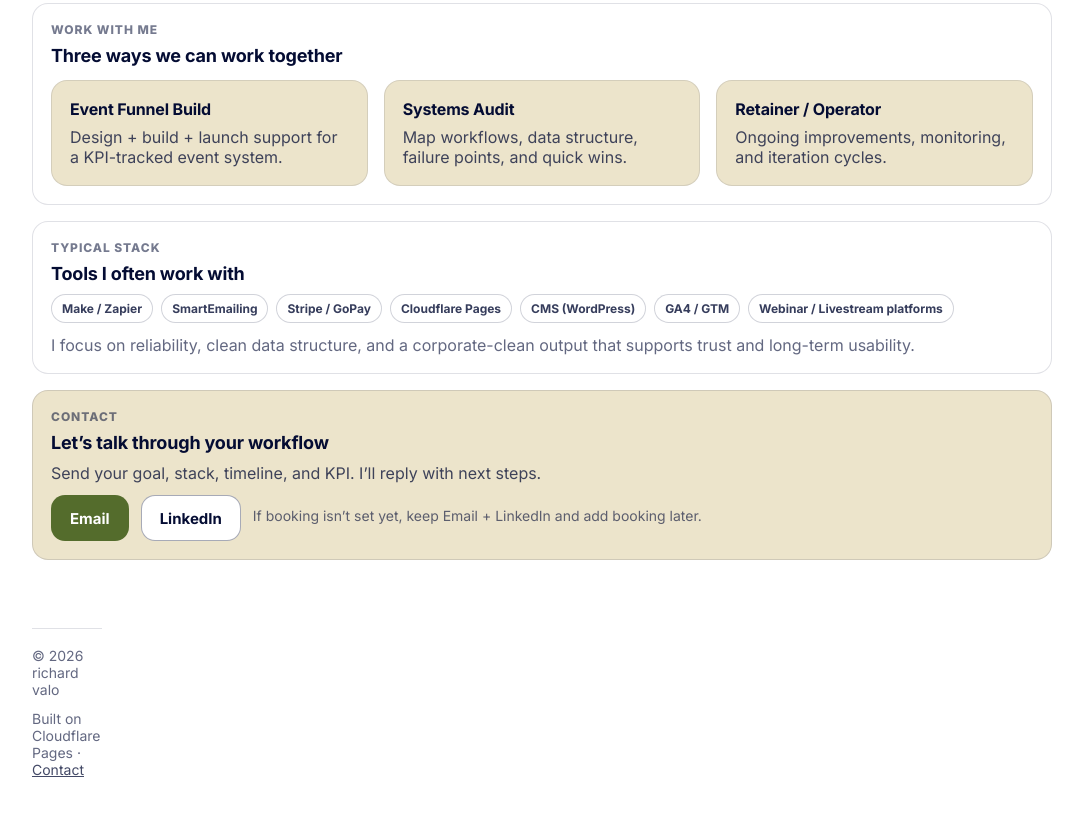
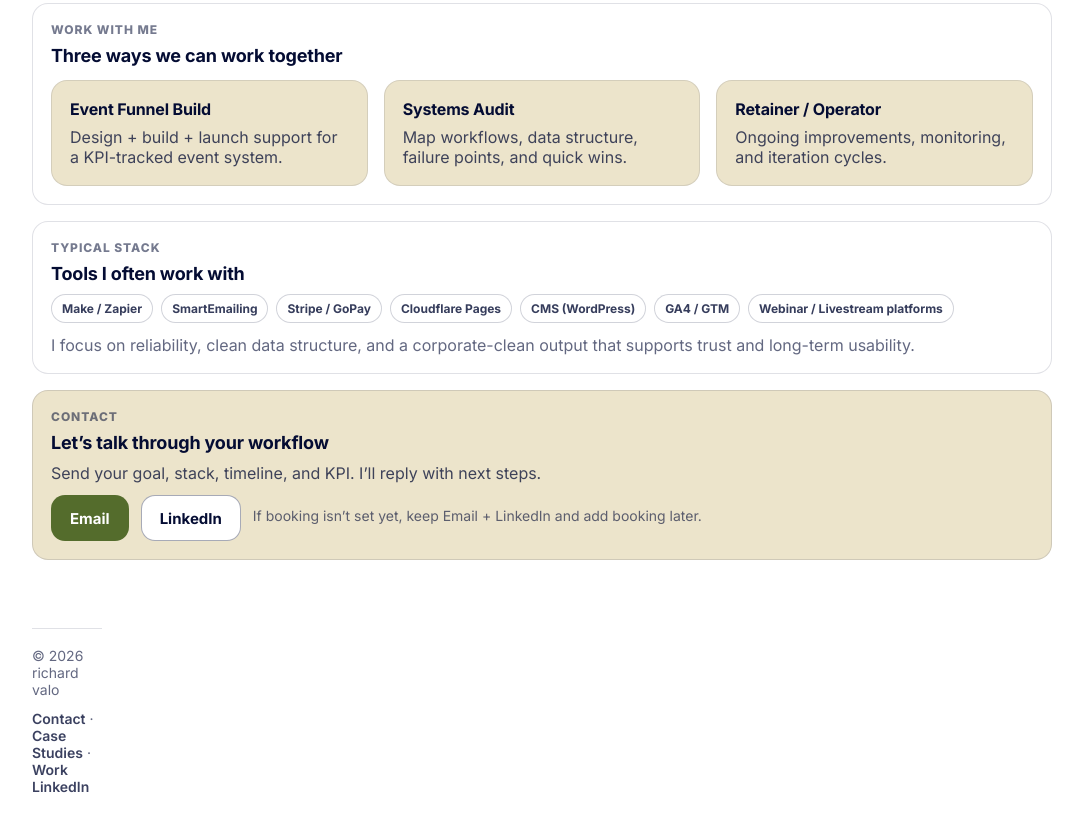
Before and after one commit to richardvalo-com/richardvalo, a plain HTML site: page index.html in a window 1280 px wide. Shown: the part 1320-2151 px from the top of the page, without its empty margins (98-1181 px from the left). Drawn offline with Linux system fonts and the light colour scheme.

Commit message:
Update index.html

```diff
--- a/index.html
+++ b/index.html
@@ -157,8 +157,20 @@
   font-size:14px;
   display:flex;
   justify-content:space-between;
+  align-items:center;
   gap:12px;
   flex-wrap:wrap;
+}
+
+.footer a{
+  color:rgba(4,12,51,.78);
+  text-decoration:none;
+  font-weight:600;
+}
+
+.footer a:hover{
+  color:var(--text);
+  text-decoration:underline;
 }
 
     @media (max-width: 860px){
@@ -329,11 +341,18 @@
       </div>
     </div>
 
-    <div class="footer">
+  <footer class="footer" role="contentinfo">
   <div>© <span id="y"></span> richard valo</div>
-      <div>Built on Cloudflare Pages · <a href="#contact" style="color:rgba(4,12,51,.75);">Contact</a></div>
+  <div>
+    <a href="#contact">Contact</a>
+    <span aria-hidden="true"> · </span>
+    <a href="#cases">Case Studies</a>
+    <span aria-hidden="true"> · </span>
+    <a href="#work">Work</a>
+    <a href="https://www.linkedin.com/in/richardvalo/" target="_blank" rel="noopener">LinkedIn</a>
   </div>
-  </div>
+</footer>
+
 
   <script>document.getElementById("y").textContent=new Date().getFullYear()</script>
 </body>
```
Lines whose indentation alone changed are shown as unchanged.
